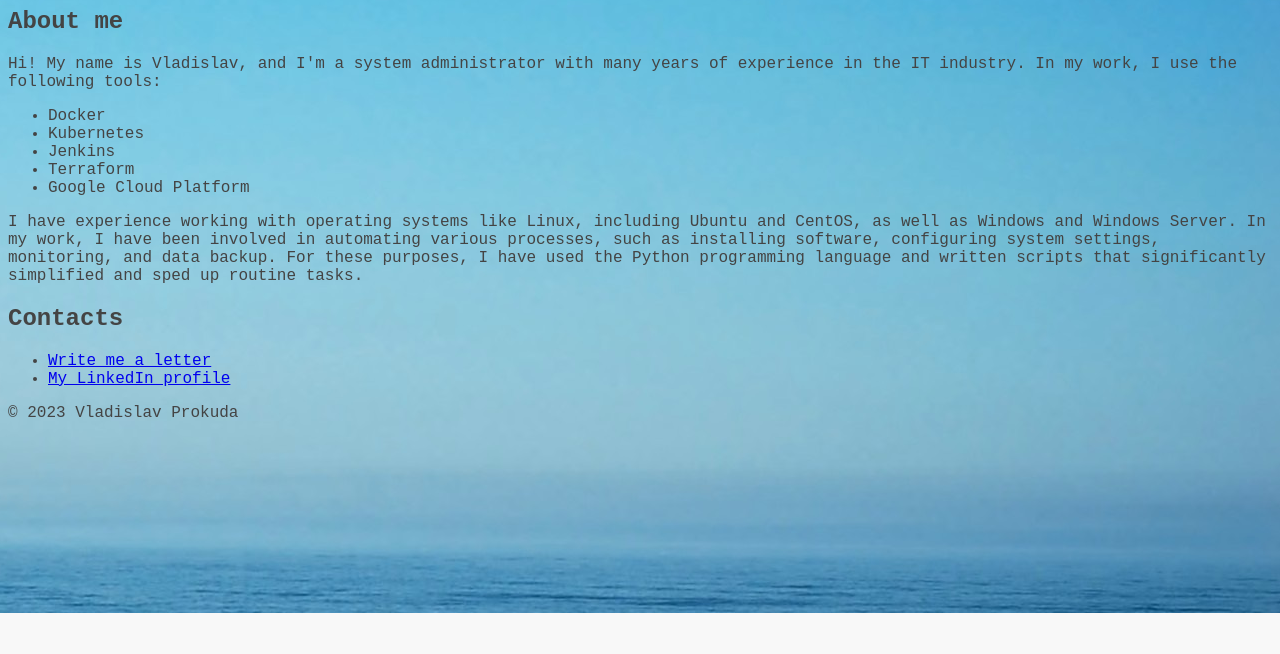
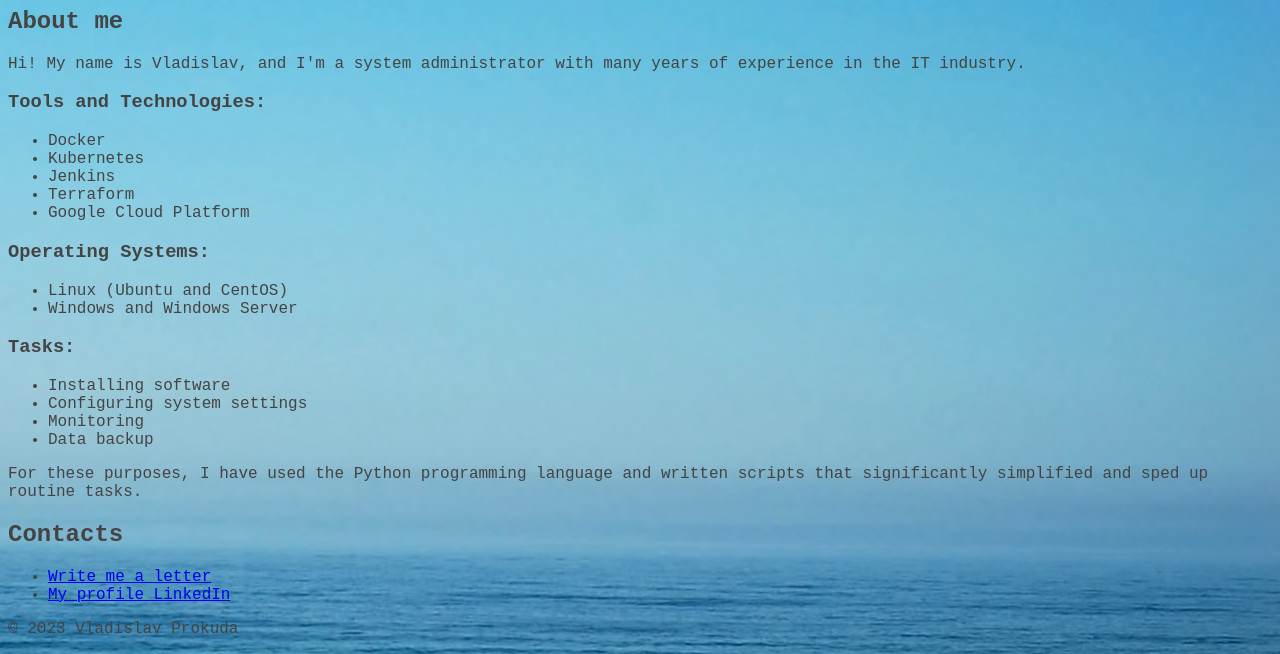
Before and after one commit to prokudavlad/My-Portfolio, a plain HTML site: page index.html in a window 1280 px wide. Shown: the part 187-841 px from the top of the page. Before the commit the page ends 800 px from the top, so only its background shows below. Drawn offline with Linux system fonts and the light colour scheme.

Commit message:
Update My Portfolio v.2

```diff
--- a/index.html
+++ b/index.html
@@ -10,8 +10,8 @@
         position: fixed;
         top: 20px;
         right: 20px;
-        width: 100px;
-        height: 125px;
+        width: 90px;
+        height: 115px;
         border-radius: 50%;
         overflow: hidden;
         box-shadow: 0 2px 5px rgba(0, 0, 0, 0.1);
@@ -45,7 +45,8 @@
 
     <section id="about">
       <h2>About me</h2>
-      <p>Hi! My name is Vladislav, and I'm a system administrator with many years of experience in the IT industry. In my work, I use the following tools:</p>
+      <p>Hi! My name is Vladislav, and I'm a system administrator with many years of experience in the IT industry.</p>
+      <h3>Tools and Technologies:</h3>
       <ul>
         <li>Docker</li>
         <li>Kubernetes</li>
@@ -53,14 +54,26 @@
         <li>Terraform</li>
         <li>Google Cloud Platform</li>
       </ul>
-      <p>I have experience working with operating systems like Linux, including Ubuntu and CentOS, as well as Windows and Windows Server. In my work, I have been involved in automating various processes, such as installing software, configuring system settings, monitoring, and data backup. For these purposes, I have used the Python programming language and written scripts that significantly simplified and sped up routine tasks.</p>
+      <h3>Operating Systems:</h3>
+      <ul>
+        <li>Linux (Ubuntu and CentOS)</li>
+        <li>Windows and Windows Server</li>
+      </ul>
+      <h3>Tasks:</h3>
+      <ul>
+        <li>Installing software</li>
+        <li>Configuring system settings</li>
+        <li>Monitoring</li>
+        <li>Data backup</li>
+      </ul>
+      <p>For these purposes, I have used the Python programming language and written scripts that significantly simplified and sped up routine tasks.</p>
     </section>
 
     <section id="contact">
       <h2>Contacts</h2>
       <ul>
         <li><a href="mailto:vladserg92@gmail.com">Write me a letter</a></li>
-        <li><a href="https://www.linkedin.com/in/vladislav-prokuda-9774a0160/">My LinkedIn profile</a></li>
+        <li><a href="https://www.linkedin.com/in/vladislav-prokuda-9774a0160/">My profile LinkedIn</a></li>
       </ul>
     </section>
 
```
